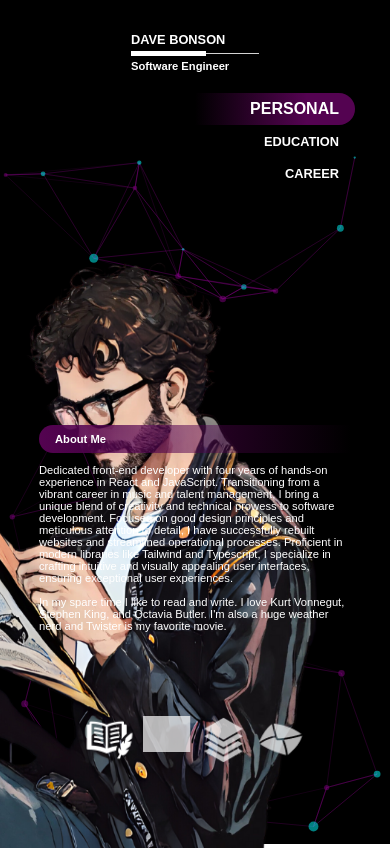
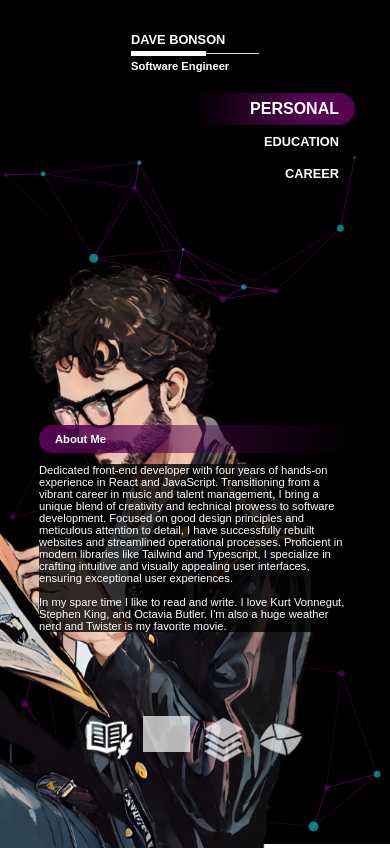
Before and after one commit to docbonson/react-portfolio, a React (Create React App) app: page / in a window 390 px wide. Built offline with nearby package versions, Linux system fonts and the light colour scheme; grey boxes are pictures that could not be loaded; a web font is replaced by a local one.

Commit message:
add transparent background to about <p> on mobile

```diff
--- a/src/styles/aboutMenu.css
+++ b/src/styles/aboutMenu.css
@@ -179,4 +179,7 @@
   p {
     font-size: 0.8rem;
   }
+  p {
+    background-color: rgba(0, 0, 0, 0.8);
+  }
 }
```
